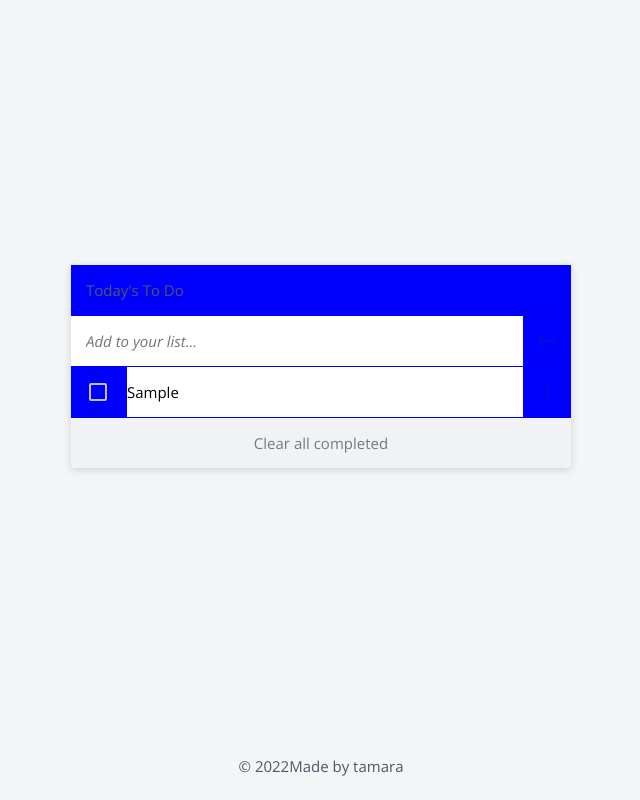
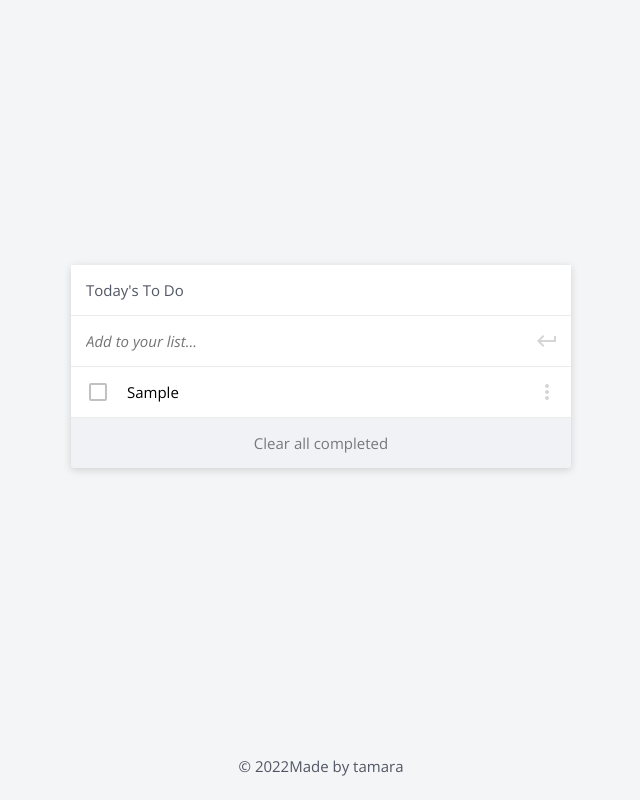
Before and after one commit to SiansandaTamara/To-Do, a website built with webpack: page src/index.html in a window 1280 px wide. Both pictures are taken after typing "Sample" into the empty fields and a click on the button "keyboard_return". Shown: the whole page, without its empty margins (319-959 px from the left). Built offline with nearby package versions, Linux system fonts and the light colour scheme.

Commit message:
update readme file,made changes in the css,made changes in html

```diff
--- a/src/style.css
+++ b/src/style.css
@@ -73,7 +73,7 @@ button:active {
   justify-content: space-between;
   align-items: center;
   border-bottom: 1px solid rgba(0, 0, 0, 0.08);
-  background-color: blue;
+  background-color: white;
 }
 
 .list-title {
@@ -84,7 +84,7 @@ button:active {
 
 .input-form {
   display: flex;
-  background-color: blue;
+  background-color: white;
   border-bottom: 1px solid rgba(0, 0, 0, 0.08);
 }
 
@@ -108,7 +108,7 @@ button:active {
   box-sizing: content-box;
   display: flex;
   align-items: center;
-  background-color: blue;
+  background-color: white;
 }
 
 .dragging {
```
Also changed, not shown: dist/main.js.
